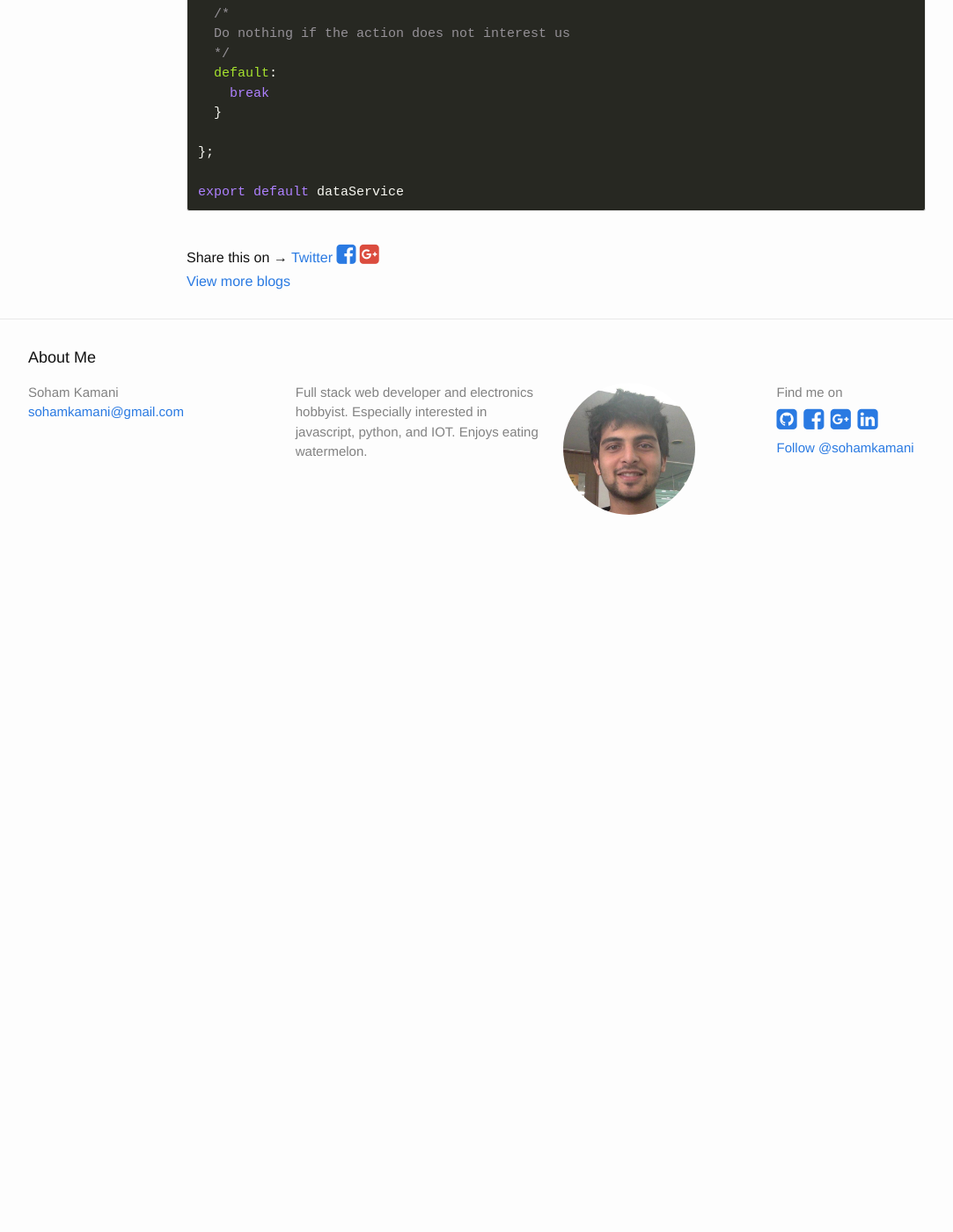
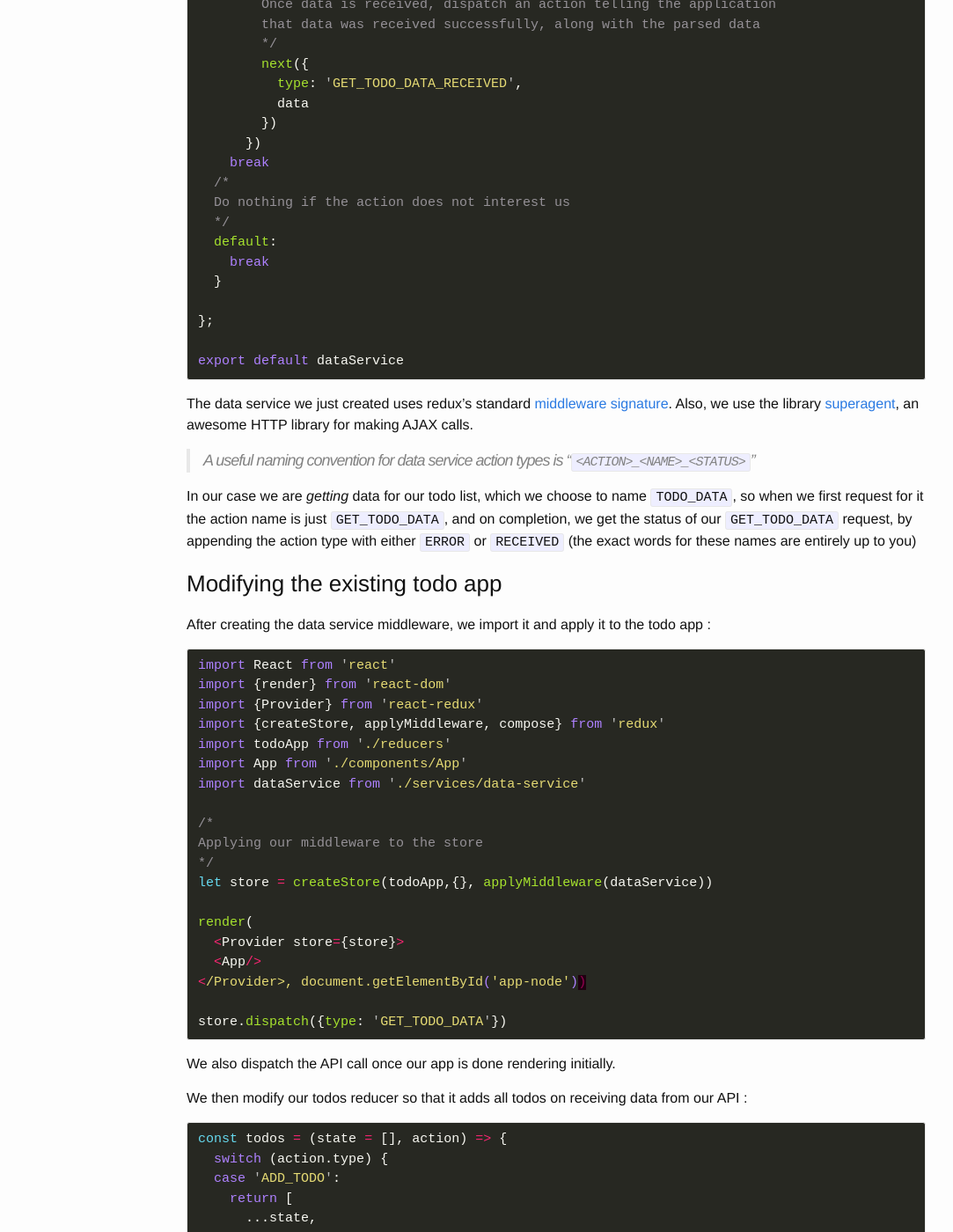
Before and after one commit to sohamkamani/sohamkamani.github.io, a Jekyll site: the page built from _posts/2016-05-21-redux-apis.md, in a window 1280 px wide and 1400 px high, scrolled down 2139 px. Shown: the whole window at 88% size, without its empty margins (8-1091 px from the left). Built offline with Jekyll 4.4.1, drawn with Linux system fonts in a browser that asks for light colours; nearby versions of some CDN libraries; comment, search, counter and statistics services are not loaded; before the commit the page ends 2769 px from its top, so only the background shows below that; some of the changed text lies outside the part shown.

Commit message:
finished blog post

````diff
--- a/_posts/2016-05-21-redux-apis.md
+++ b/_posts/2016-05-21-redux-apis.md
@@ -1,6 +1,6 @@
 ---
 layout: post
-title:  A simplified approach to calling APIs with redux
+title:  A simplified approach to calling APIs with redux ⏬
 date:   2016-05-06T08:45:12.000Z
 categories: react redux apis
 comments: true
@@ -13,6 +13,11 @@
 The [async actions tutorial](http://redux.js.org/docs/advanced/AsyncActions.html) given in the documentation is no doubt a scalable approach to handling these kind of situations, but it's not very simple, and you would need to go over it a couple of times before you get used to the idea. Sometimes, we need a simpler method for addressing API calls in apps that are not-so-complex.
 
 This post will go through an alternative design pattern, to make async actions and API calls easier for smaller apps (and perhaps for larger ones as well), while respecting [the three principles of redux](http://redux.js.org/docs/introduction/ThreePrinciples.html) and [one way data flow](https://facebook.github.io/flux/docs/overview.html).
+<!-- more -->
+
+## Prerequisites
+
+You should be comfortable with [redux](https://github.com/reactjs/redux)(and probably [react](https://github.com/facebook/react)) by now. An understanding of [redux middleware](http://redux.js.org/docs/advanced/Middleware.html) would be nice, although it is not required (Just know that middleware is what comes in between dispatching an action and updating the store).
 
 ## Our application
 
@@ -86,3 +91,171 @@
 
 export default dataService
 ```
+
+The data service we just created uses redux's standard [middleware signature](http://redux.js.org/docs/api/applyMiddleware.html). Also, we use the library [superagent](https://github.com/visionmedia/superagent), an awesome HTTP library for making AJAX calls.
+<div id="naming-convention"/>
+>A useful naming convention for data service action types is "`<ACTION>_<NAME>_<STATUS>`"
+
+In our case we are _getting_ data for our todo list, which we choose to name `TODO_DATA`, so when we first request for it the action name is just `GET_TODO_DATA`, and on completion, we get the status of our `GET_TODO_DATA` request, by appending the action type with either `ERROR` or `RECEIVED` (the exact words for these names are entirely up to you)
+
+### Modifying the existing todo app
+
+After creating the data service middleware, we import it and apply it to the todo app :
+
+```js
+import React from 'react'
+import {render} from 'react-dom'
+import {Provider} from 'react-redux'
+import {createStore, applyMiddleware, compose} from 'redux'
+import todoApp from './reducers'
+import App from './components/App'
+import dataService from './services/data-service'
+
+/*
+Applying our middleware to the store
+*/
+let store = createStore(todoApp,{}, applyMiddleware(dataService))
+
+render(
+	<Provider store={store}>
+	<App/>
+</Provider>, document.getElementById('app-node'))
+
+store.dispatch({type: 'GET_TODO_DATA'})
+```
+
+We also dispatch the API call once our app is done rendering initially.
+
+We then modify our todos reducer so that it adds all todos on receiving data from our API :
+
+```js
+const todos = (state = [], action) => {
+	switch (action.type) {
+	case 'ADD_TODO':
+		return [
+			...state,
+			todo(undefined, Object.assign(action, {
+				id: state.length
+			}))
+		]
+	case 'TOGGLE_TODO':
+		return state.map(t =>
+			todo(t, action)
+		)
+  /*
+  Consider all received data as the initial list of
+  todo items
+  */
+	case 'GET_TODO_DATA_RECEIVED':
+		return action.data
+	default:
+		return state
+	}
+}
+```
+
+### Loading indicator
+
+Since it takes time for the data to arrive after we request for it, it's important to put an indicator to let the user know that the data is currently loading. This is done by adding a boolean `loading` key to the application state.
+
+For this, we make another reducer for the `loading` key, which returns `true` whenever we start an API request, and turns back to `false` when the API call is done.
+
+```js
+const loading = (state = false, action) => {
+	switch (action.type) {
+	case 'GET_TODO_DATA':
+		return true
+	case 'GET_TODO_DATA_RECEIVED':
+		return false
+	case 'GET_TODO_DATA_ERROR':
+		return false
+	default:
+		return state
+	}
+}
+
+export default loading
+```
+
+We then modify our TodoList component to show "Loading..." whenever the `loading` state key is true :
+
+```js
+const TodoList = ({ todos, onTodoClick, loading }) => (
+  <ul>
+		{loading ? 'Loading...': ''}
+    {todos.map(todo =>
+      <Todo
+        key={todo.id}
+        {...todo}
+        onClick={() => onTodoClick(todo.id)}
+      />
+    )}
+  </ul>
+)
+```
+
+## Scaling our data service
+
+Although our data service works for now, it would be wise to be [DRY](https://en.wikipedia.org/wiki/Don%27t_repeat_yourself) if we want to call more than one API. To do this, we would make a "request generator", which is a curried function which takes `next` as an argument and returns a function which makes a request to the route we provide, and dispatches actions according to our [naming convention](#naming-convention).
+
+```js
+const getApiGenerator = next => (route, name) => request
+	.get(route)
+	.end((err, res) => {
+		if (err) {
+			return next({
+				type: `${name}_ERROR`,
+				err
+			})
+		}
+		const data = JSON.parse(res.text)
+		next({
+			type: `${name}_RECEIVED`,
+			data
+		})
+	})
+```
+
+Our data service would then change to :
+
+```js
+import request from 'superagent'
+
+const getApiGenerator = next => (route, name) => request
+	.get(route)
+	.end((err, res) => {
+		if (err) {
+			return next({
+				type: 'GET_TODO_DATA_ERROR',
+				err
+			})
+		}
+		const data = JSON.parse(res.text)
+		next({
+			type: 'GET_TODO_DATA_RECEIVED',
+			data
+		})
+	})
+
+const dataService = store => next => action => {
+	next(action)
+  const getApi = getApiGenerator(next)
+	switch (action.type) {
+	case 'GET_TODO_DATA':
+		getApi('/data/todo-data.json', 'GET_TODO_DATA')
+		break
+	default:
+		break
+	}
+
+};
+
+export default dataService
+```
+
+
+Although this approach is not a silver bullet, it works well as a simple solution for smaller applications, and more importantly, preserves the 3 principles of redux.
+
+>Our data service is *not* a reducer. It is not a pure function. It has side effects. It is simply a layer in between our actions and reducers which dipatches other actions.
+
+The full source code of this example can be found [here](https://github.com/sohamkamani/blog-example__redux-data) and the working example can be seen [here](http://www.sohamkamani.com/blog-example__redux-data/).
````
